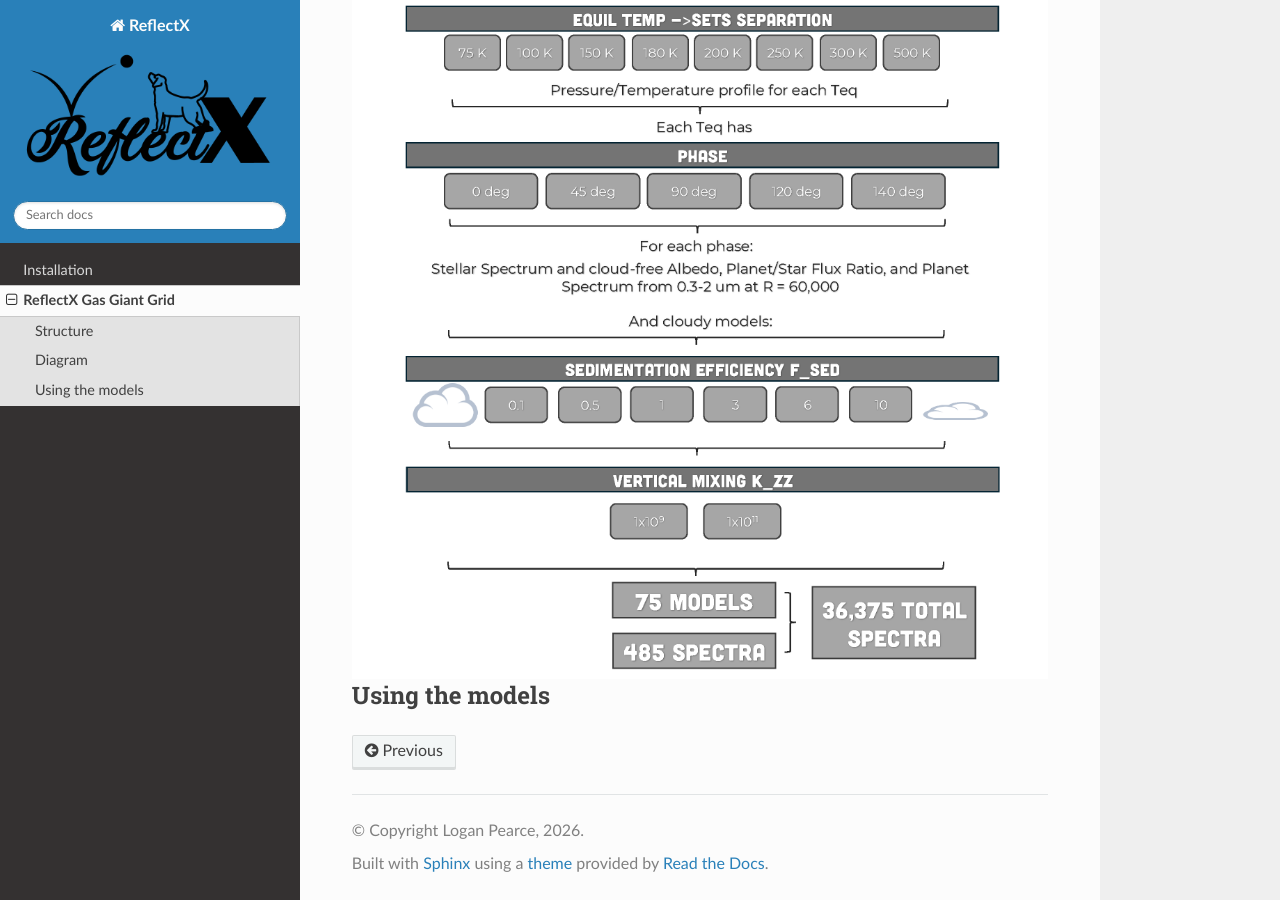
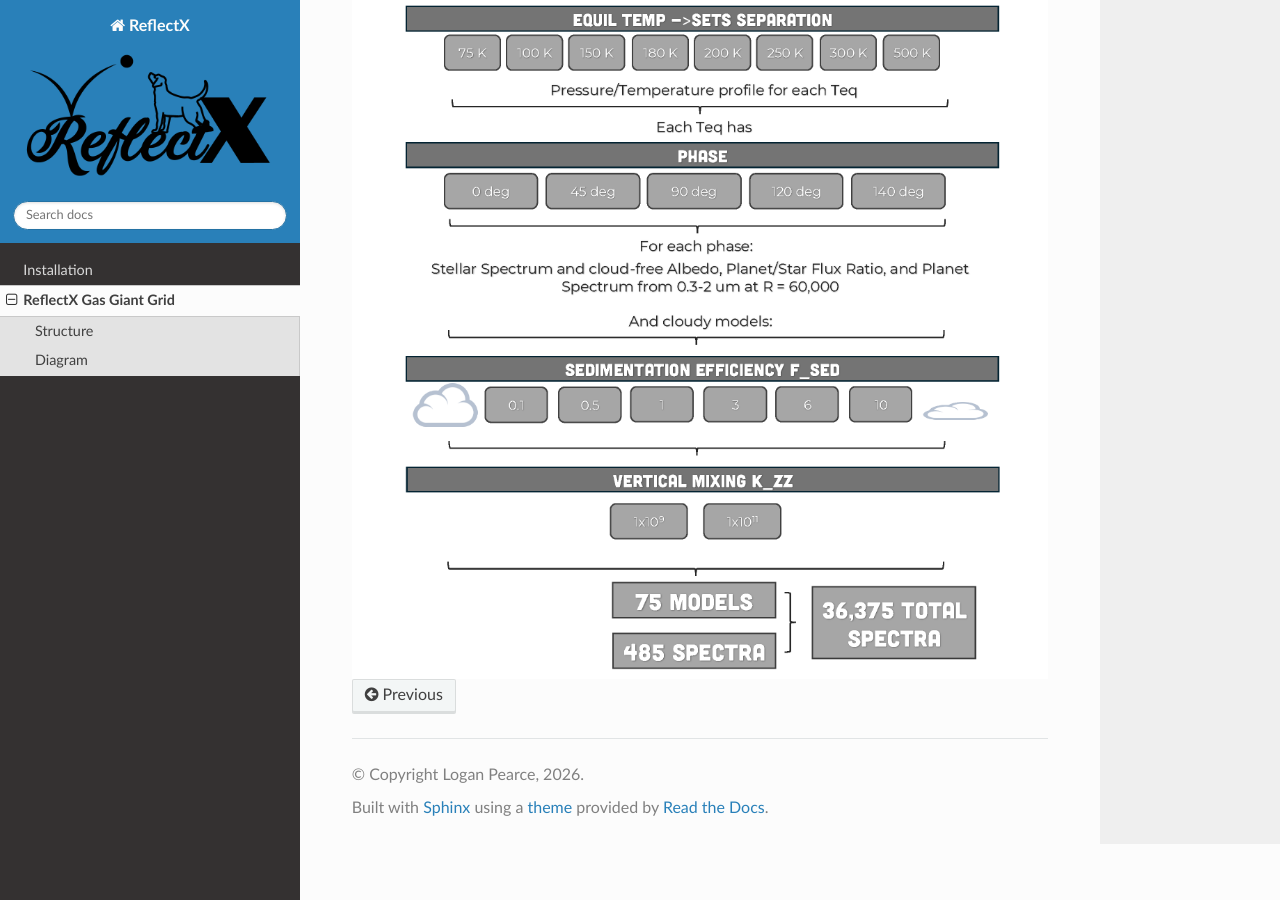
Before and after one commit to logan-pearce/ReflectX, a Sphinx documentation site: the page built from docs/source/gasgiantgrid.rst, in a window 1280 px wide and 900 px high, scrolled down 2442 px. Built offline with Sphinx 7.4.7 and the Read the Docs theme 3.1.0, drawn with Linux system fonts in a browser that asks for light colours; pages that are not in the unit, such as notebooks, are missing from menus.

```diff
--- a/docs/source/gasgiantgrid.rst
+++ b/docs/source/gasgiantgrid.rst
@@ -69,7 +69,3 @@
 .. image:: images/GasGiantGridDiagram.png
   :width: 700
   :align: center
-
-
-Using the models
-^^^^^^^^^^^^^^^^
```
